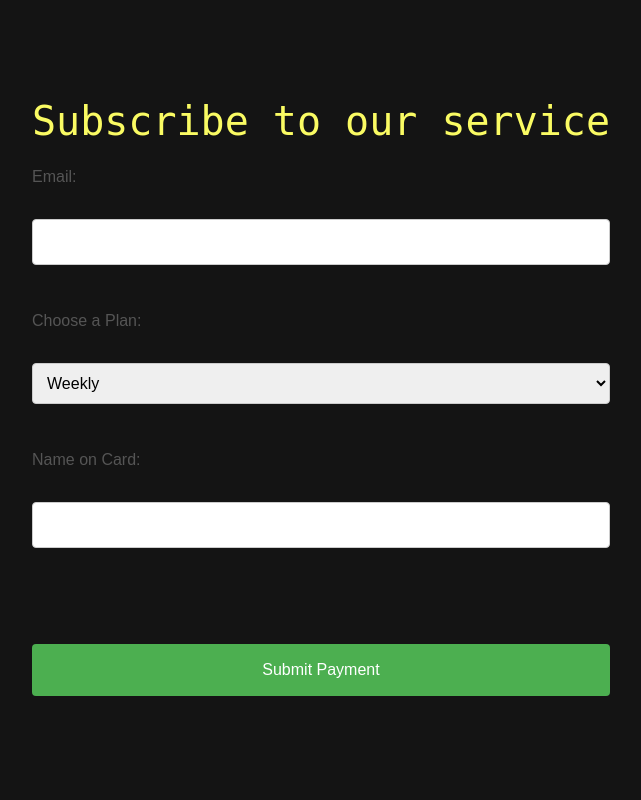
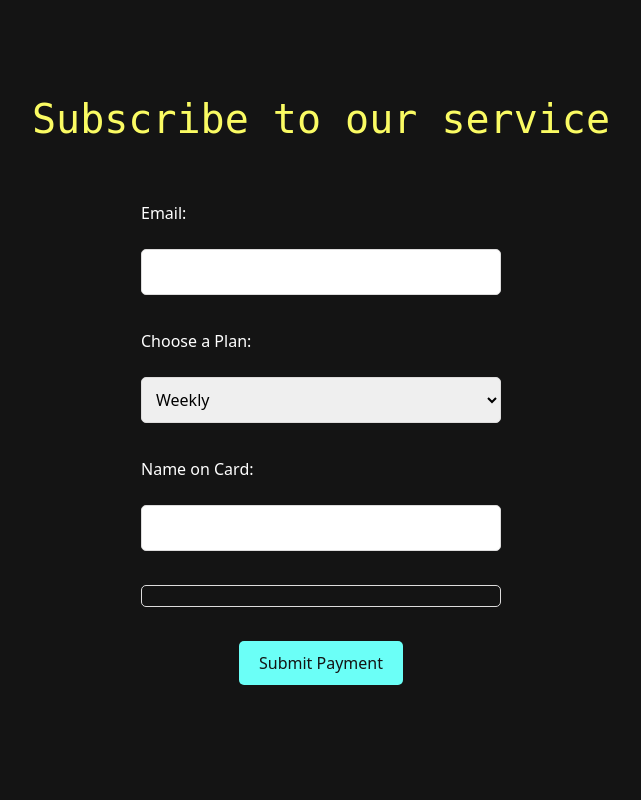
Before and after one commit to shasha-nabila/Journey-Tracker-App, a Flask app: page /subscription in a window 1280 px wide. Shown: the whole page, without its empty margins (319-960 px from the left). Run offline with Flask 3, Linux system fonts and the light colour scheme; some libraries are stand-ins or nearby versions.

Commit message:
style fixed for subscription

```diff
--- a/app/static/style.css
+++ b/app/static/style.css
@@ -251,3 +251,84 @@ h2 {
 }
 
 /* Payment Subscription Page */
+
+.payment-page {
+    display: flex;
+    flex-direction: column;
+    align-items: center;
+    justify-content: center;
+    min-height: 100vh;
+}
+
+.payment-page #payment-form {
+    margin-top: 30px;
+    text-align: center;
+    width: 70%;
+    max-width: 400px; /* Maximum width for better readability on larger screens */
+    padding: 20px; /* Add some padding for better spacing */
+}
+
+.payment-page h1 {
+    color: #FAFB63 !important;
+    font-family: monospace;
+}
+
+.payment-page label {
+    color: #ffffff;
+    text-align: left; /* Align labels to the left */
+    display: block; /* Ensure labels are displayed as blocks for proper alignment */
+}
+
+.payment-page input[type="email"],
+.payment-page input[type="text"],
+.payment-page select {
+    padding: 10px;
+    border-radius: 5px;
+    border: 1px solid #dddcdc;
+    margin-bottom: 10px;
+    width: 100%;
+    box-sizing: border-box;
+}
+
+.payment-page select {
+    width: 100%;
+    padding: 10px;
+    border-radius: 5px;
+    border: 1px solid #dddcdc;
+    margin-bottom: 10px;
+}
+
+.payment-page button {
+    padding: 10px 20px;
+    border-radius: 5px;
+    background-color: #6BFFF7;
+    color: #141414;
+    border: none;
+    cursor: pointer;
+    transition: all 0.3s ease;
+}
+
+.payment-page button:hover {
+    background-color: #9bf9f5;
+}
+
+.payment-page #card-element {
+    padding: 10px;
+    border-radius: 5px;
+    border: 1px solid #dddcdc;
+    margin-bottom: 10px;
+}
+
+.payment-page #card-errors {
+    color: #FF0000;
+    margin-top: 10px;
+    text-align: left;
+}
+
+@media (max-width: 542px) {
+    .payment-page input[type="email"],
+    .payment-page input[type="text"],
+    .payment-page select {
+        width: 100%;
+    }
+}
--- a/app/templates/subscription.html
+++ b/app/templates/subscription.html
@@ -8,68 +8,8 @@
     <meta charset="UTF-8">
     <meta name="viewport" content="width=device-width, initial-scale=1.0">
     <title>Subscribe to our service</title>
-    <style>
-        body {
-            font-family: Arial, sans-serif;
-            background-color: #f4f4f4;
-            margin: 0;
-            padding: 0;
-            display: flex;
-            justify-content: center;
-            align-items: center;
-            height: 100vh;
-        }
-        .container {
-            background-color: #fff;
-            border-radius: 8px;
-            box-shadow: 0 2px 4px rgba(0, 0, 0, 0.1);
-            padding: 40px;
-            width: 400px;
-            max-width: 90%;
-            text-align: center;
-        }
-        h1 {
-            color: #333;
-            margin-bottom: 20px;
-        }
-        label {
-            display: block;
-            margin-bottom: 6px;
-            color: #555;
-            text-align: left;
-        }
-        input[type="email"],
-        input[type="text"],
-        select {
-            width: 100%;
-            padding: 10px;
-            margin-bottom: 20px;
-            border: 1px solid #ccc;
-            border-radius: 4px;
-            box-sizing: border-box;
-        }
-        #card-element {
-            margin-bottom: 20px;
-        }
-        button {
-            background-color: #4CAF50;
-            color: white;
-            padding: 14px 20px;
-            margin: 8px 0;
-            border: none;
-            border-radius: 4px;
-            cursor: pointer;
-            width: 100%;
-        }
-        button:hover {
-            background-color: #45a049;
-        }
-        #card-errors {
-            color: red;
-            margin-bottom: 20px;
-        }
-    </style>
 </head>
+    <div class="payment-page">
     <h1>Subscribe to our service</h1>
     <form action="/subscribe" method="post" id="payment-form">
         <label for="email">Email:</label><br>
@@ -157,4 +97,5 @@
         form.submit();
     }
     </script>
+    </div>
 {% endblock %}
```
Also changed, not shown: app.db.
